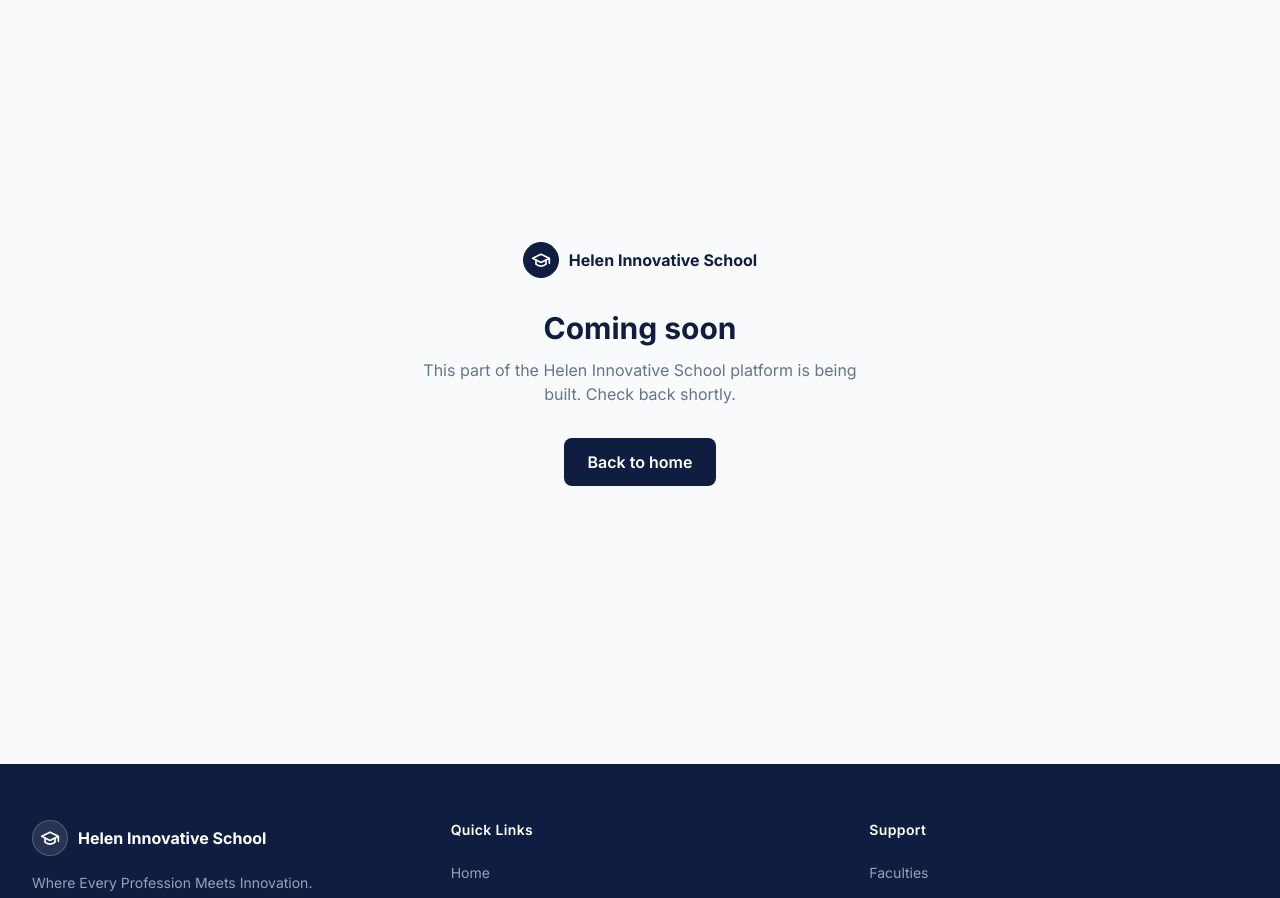
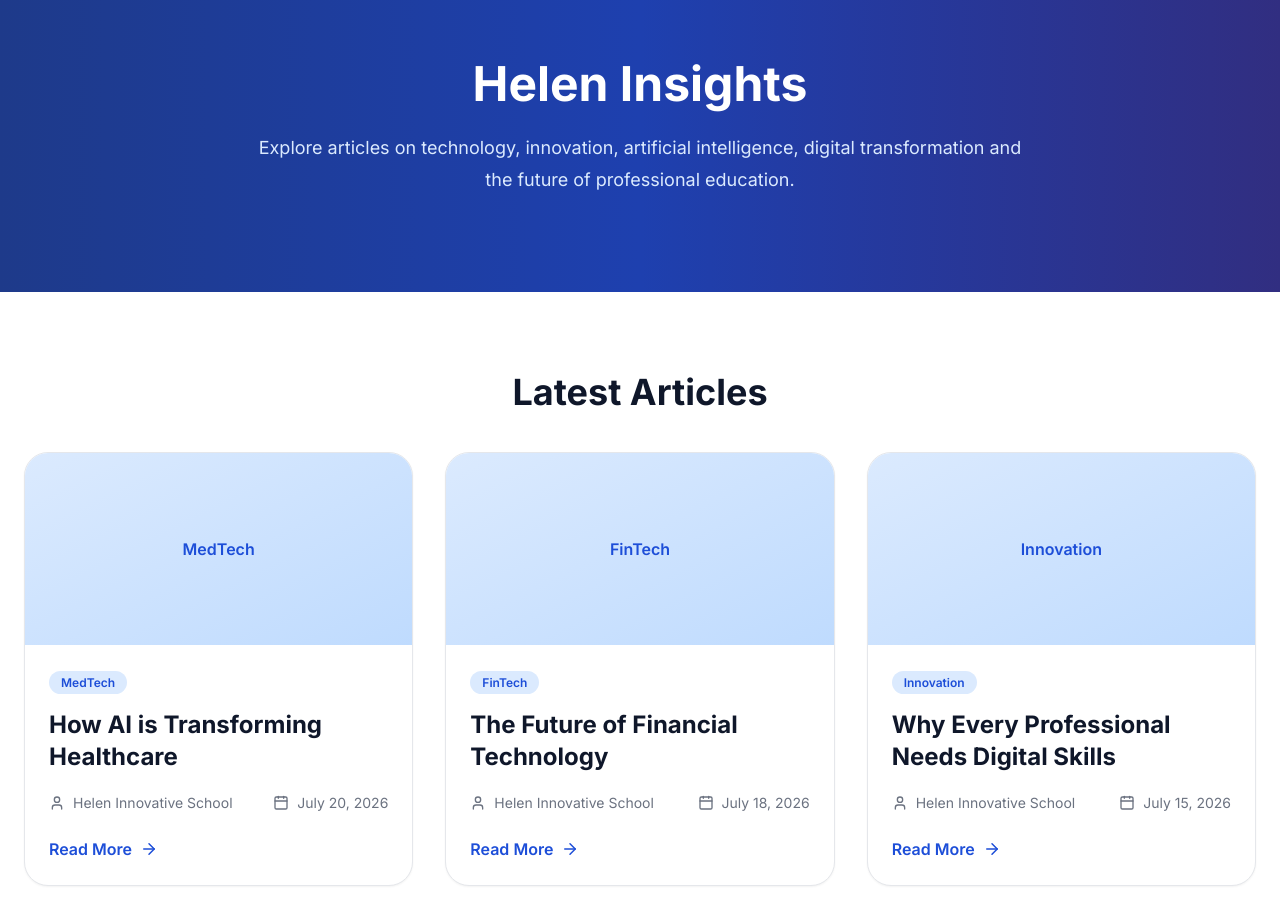
Before and after one commit to kevin-georgewill/Helen-Innovative-School, a Next.js app in the folder frontend/: page /blog in a window 1280 px wide. Shown: the part 100-998 px from the top of the page. Built offline with nearby package versions, Linux system fonts and the light colour scheme.

Commit message:
feat: implement public blog page

```diff
--- a/frontend/app/(public)/blog/page.tsx
+++ b/frontend/app/(public)/blog/page.tsx
@@ -2,4 +2,128 @@
 // Fetches: GET /api/v1/blog
 // Renders article cards with thumbnail, title, category, author, date
 
-export { default } from "@/components/shared/ComingSoon"
+import { Calendar, User, ArrowRight } from "lucide-react";
+
+const posts = [
+  {
+    title: "How AI is Transforming Healthcare",
+    category: "MedTech",
+    author: "Helen Innovative School",
+    date: "July 20, 2026",
+  },
+  {
+    title: "The Future of Financial Technology",
+    category: "FinTech",
+    author: "Helen Innovative School",
+    date: "July 18, 2026",
+  },
+  {
+    title: "Why Every Professional Needs Digital Skills",
+    category: "Innovation",
+    author: "Helen Innovative School",
+    date: "July 15, 2026",
+  },
+  {
+    title: "Cybersecurity Tips for Beginners",
+    category: "CyberTech",
+    author: "Helen Innovative School",
+    date: "July 12, 2026",
+  },
+  {
+    title: "Building a Career in Software Development",
+    category: "Software",
+    author: "Helen Innovative School",
+    date: "July 10, 2026",
+  },
+  {
+    title: "Using AI to Improve Education",
+    category: "EdTech",
+    author: "Helen Innovative School",
+    date: "July 8, 2026",
+  },
+];
+
+export default function BlogPage() {
+  return (
+    <div className="space-y-20 pb-24">
+
+      {/* Hero */}
+      <section className="bg-gradient-to-r from-blue-900 via-blue-800 to-indigo-900 py-24 text-white">
+
+        <div className="mx-auto max-w-5xl px-6 text-center">
+
+          <h1 className="text-5xl font-bold">
+            Helen Insights
+          </h1>
+
+          <p className="mx-auto mt-6 max-w-3xl text-lg leading-8 text-blue-100">
+            Explore articles on technology, innovation, artificial intelligence,
+            digital transformation and the future of professional education.
+          </p>
+
+        </div>
+
+      </section>
+
+      {/* Blog Posts */}
+      <section className="mx-auto max-w-7xl px-6">
+
+        <h2 className="mb-10 text-center text-4xl font-bold">
+          Latest Articles
+        </h2>
+
+        <div className="grid gap-8 md:grid-cols-2 xl:grid-cols-3">
+
+          {posts.map((post) => (
+            <div
+              key={post.title}
+              className="overflow-hidden rounded-3xl border bg-white shadow-sm transition hover:-translate-y-1 hover:shadow-lg"
+            >
+
+              <div className="h-48 bg-gradient-to-br from-blue-100 to-blue-200 flex items-center justify-center">
+                <span className="text-blue-700 font-semibold">
+                  {post.category}
+                </span>
+              </div>
+
+              <div className="p-6">
+
+                <span className="rounded-full bg-blue-100 px-3 py-1 text-xs font-semibold text-blue-700">
+                  {post.category}
+                </span>
+
+                <h3 className="mt-4 text-2xl font-bold">
+                  {post.title}
+                </h3>
+
+                <div className="mt-5 flex items-center justify-between text-sm text-gray-500">
+
+                  <div className="flex items-center gap-2">
+                    <User size={16} />
+                    {post.author}
+                  </div>
+
+                  <div className="flex items-center gap-2">
+                    <Calendar size={16} />
+                    {post.date}
+                  </div>
+
+                </div>
+
+                <button className="mt-6 flex items-center gap-2 font-semibold text-blue-700 hover:text-blue-900">
+                  Read More
+                  <ArrowRight size={18} />
+                </button>
+
+              </div>
+
+            </div>
+          ))}
+
+        </div>
+
+      </section>
+
+    </div>
+  );
+}
```
